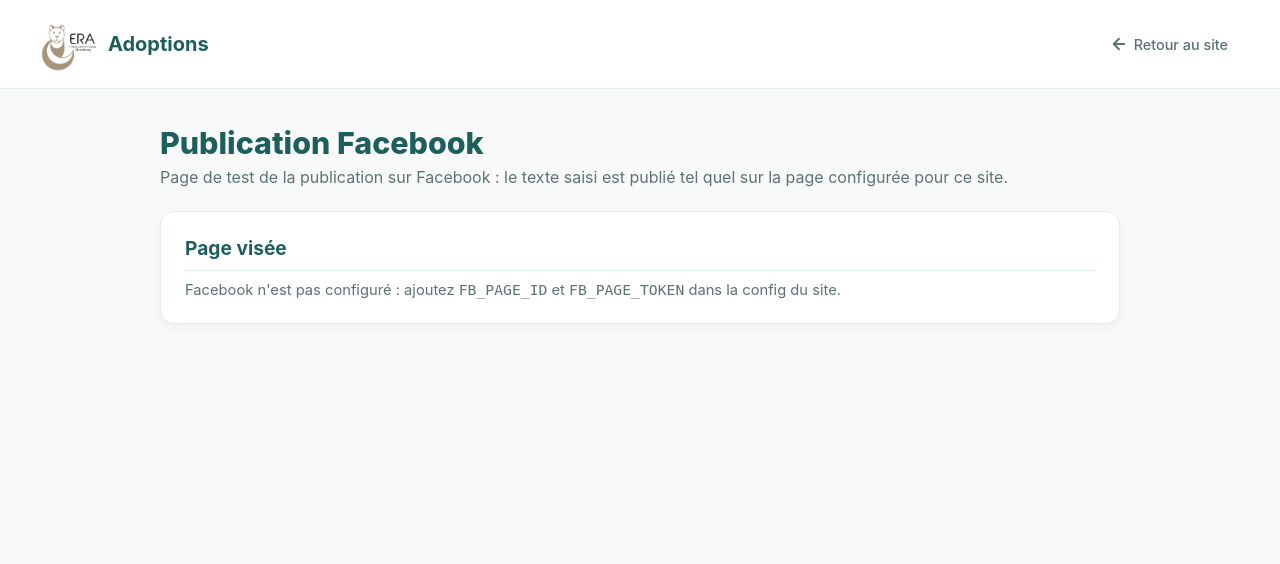
After one commit to Ayliena/eraAdopt, a Flask app: template app/templates/admin_facebook.html in a window 1280 px wide. The commit adds this page. Shown: the top 564 px of the page. Run offline with Flask 3, Linux system fonts and the light colour scheme; the template is opened without the code that fills it, so the values that code supplies are empty; parts of the project's set-up code (start-up, migrations or seed data) failed here and were passed over.

Commit message:
add a facebook test page to publish a text post on the configured facebook page

```diff
--- /dev/null
+++ b/app/facebook.py
@@ -0,0 +1,81 @@
+"""
+Publication sur la page Facebook de l'association, via l'API Graph de Meta.
+
+La page visée est choisie par la configuration : page de test sur le site de développement, page officielle
+d'ERA en production (FB_PAGE_ID, FB_PAGE_TOKEN). Le jeton de page reste côté serveur et n'est jamais
+envoyé au navigateur.
+"""
+import json
+from urllib.error import HTTPError, URLError
+from urllib.parse import urlencode
+from urllib.request import Request, urlopen
+from flask import current_app
+
+DEFAULT_GRAPH_VERSION = 'v26.0'
+TIMEOUT = 15  # secondes : une panne de Facebook ne doit pas bloquer le site
+
+
+class FacebookError(Exception):
+    pass
+
+
+def is_configured():
+    return bool(current_app.config.get('FB_PAGE_ID') and current_app.config.get('FB_PAGE_TOKEN'))
+
+
+def _call(method, path, params=None):
+    """Appel de l'API Graph avec le jeton de page ; retourne la réponse JSON ou lève FacebookError."""
+    if not is_configured():
+        raise FacebookError("Facebook n'est pas configuré (FB_PAGE_ID et FB_PAGE_TOKEN dans la config).")
+    version = current_app.config.get('FB_GRAPH_VERSION', DEFAULT_GRAPH_VERSION)
+    params = dict(params or {}, access_token=current_app.config['FB_PAGE_TOKEN'])
+    url = f"https://graph.facebook.com/{version}/{path}"
+    data = None
+    if method in ('GET', 'DELETE'):
+        url += '?' + urlencode(params)
+    else:
+        data = urlencode(params).encode()
+    try:
+        with urlopen(Request(url, data=data, method=method), timeout=TIMEOUT) as response:
+            return json.loads(response.read().decode() or '{}')
+    except HTTPError as e:
+        try:
+            error = json.loads(e.read().decode()).get('error', {})
+            message = error.get('message') or str(e)
+        except ValueError:
+            message = str(e)
+        # le message de Meta ne contient pas le jeton : il peut être affiché et journalisé
+        current_app.logger.warning("Erreur de l'API Facebook (%s %s) : %s", method, path, message)
+        raise FacebookError(message) from e
+    except (URLError, TimeoutError, ValueError) as e:
+        current_app.logger.warning("Facebook injoignable (%s %s) : %s", method, path, e)
+        raise FacebookError(f"Facebook injoignable : {e}") from e
+
+
+def page_info():
+    """Nom et lien de la page visée (vérifie aussi que le jeton fonctionne)."""
+    return _call('GET', current_app.config['FB_PAGE_ID'], {'fields': 'name,link'})
+
+
+def token_info():
+    """
+    Informations sur le jeton (un jeton peut s'inspecter lui-même) : validité, expiration, droits.
+    expires_at = 0 : le jeton n'expire jamais. data_access_expires_at : fin de l'accès aux données accordé par
+    l'utilisateur qui a généré le jeton (90 jours, renouvelés quand il utilise l'app).
+    """
+    token = current_app.config['FB_PAGE_TOKEN']
+    return _call('GET', 'debug_token', {'input_token': token}).get('data', {})
+
+
+def publish_text(message):
+    """Publie un texte sur la page ; retourne l'identifiant du post ('<page>_<post>')."""
+    return _call('POST', f"{current_app.config['FB_PAGE_ID']}/feed", {'message': message})['id']
+
+
+def post_link(post_id):
+    """Lien public du post."""
+    return _call('GET', post_id, {'fields': 'permalink_url'}).get('permalink_url')
+
+
+def delete_post(post_id):
+    _call('DELETE', post_id)
--- a/app/routes.py
+++ b/app/routes.py
@@ -1,5 +1,7 @@
 import os
+import re
 import shutil
+from datetime import datetime
 from functools import wraps
 from urllib.parse import quote
 from flask import render_template, jsonify, request, abort, redirect, url_for
@@ -9,7 +11,7 @@ from sqlalchemy.orm import aliased
 from app import app, db, login_manager
 from app.photos import PhotoError, remove_files
 from app.models import AdoptionCat, User, build_groups, build_review_groups, photo_public_url, join_names_fr
-from app import review_form
+from app import review_form, facebook
 from app.seed_data import SEED_CATS, COLOR_PHOTOS
 from app.helpers import slugify_name, build_contact_mailto, fold_text, MAIL_BODY_LINES
 
@@ -436,6 +438,70 @@ def admin_delete_listing(uuid):
         extra['statut'] = 'archivees'
     return redirect(url_for('admin_listings', supprimee=names, **extra))
 
+def valid_post_id(post_id):
+    """Identifiant d'un post de la page configurée ('<page>_<post>') : jamais un autre objet Facebook."""
+    page_id = app.config.get('FB_PAGE_ID') or ''
+    return bool(page_id) and re.fullmatch(rf"{re.escape(page_id)}_\d+", post_id or '') is not None
+
+@app.route('/admin/facebook', methods=['GET', 'POST'])
+@admin_required
+def admin_facebook():
+    """
+    Test de la publication Facebook : état du jeton, publication d'un texte libre, suppression du post publié.
+    La page visée dépend de la configuration (page de test en développement).
+    """
+    error, message = None, ''
+    if request.method == 'POST':
+        try:
+            if request.form.get('action') == 'delete':
+                post_id = request.form.get('post_id', '')
+                if not valid_post_id(post_id):
+                    abort(400)
+                facebook.delete_post(post_id)
+                return redirect(url_for('admin_facebook', supprime=1))
+            message = request.form.get('message', '').strip()
+            if not message:
+                error = "Le texte est vide."
+            else:
+                post_id = facebook.publish_text(message)
+                return redirect(url_for('admin_facebook', post=post_id))
+        except facebook.FacebookError as e:
+            error = str(e)
+
+    page, token, status_error = None, None, None
+    if facebook.is_configured():
+        try:
+            page = facebook.page_info()
+            token = facebook.token_info()
+        except facebook.FacebookError as e:
+            status_error = str(e)
+
+    # Post qui vient d'être publié (identifiant passé dans l'URL, sans écrire dans la session partagée avec eraFA)
+    post_id = request.args.get('post', '')
+    post, post_error = None, None
+    if valid_post_id(post_id):
+        try:
+            post = {'id': post_id, 'link': facebook.post_link(post_id)}
+        except facebook.FacebookError as e:
+            post, post_error = {'id': post_id, 'link': None}, str(e)
+
+    return render_template(
+        'admin_facebook.html',
+        configured=facebook.is_configured(),
+        page=page,
+        token=token,
+        token_expires=(datetime.fromtimestamp(token['expires_at']).strftime('%d/%m/%Y')
+                       if token and token.get('expires_at') else None),
+        data_access_expires=(datetime.fromtimestamp(token['data_access_expires_at']).strftime('%d/%m/%Y')
+                             if token and token.get('data_access_expires_at') else None),
+        status_error=status_error,
+        post=post,
+        post_error=post_error,
+        deleted=request.args.get('supprime') == '1',
+        error=error,
+        message=message,
+    )
+
 @app.route('/test-db')
 @dev_only
 def test_db():
--- /dev/null
+++ b/app/templates/admin_facebook.html
@@ -0,0 +1,84 @@
+{% extends 'admin_base.html' %}
+
+{% block title %}Publication Facebook{% endblock %}
+
+{% block content %}
+<div class="admin-title-row">
+  <h1>Publication Facebook</h1>
+</div>
+<p class="admin-subtitle">
+  Page de test de la publication sur Facebook : le texte saisi est publié tel quel sur la page configurée
+  pour ce site{% if config.DEVEL_SITE %} (site de développement : page Facebook de test){% endif %}.
+</p>
+
+{% if deleted %}
+<div class="admin-notice success">✓ Publication supprimée de Facebook.</div>
+{% endif %}
+{% if post %}
+<div class="admin-notice success">
+  ✓ Publié sur Facebook.
+  {% if post.link %}<a href="{{ post.link }}" target="_blank" rel="noopener">Voir la publication</a>{% endif %}
+  {% if post_error %}(lien indisponible : {{ post_error }}){% endif %}
+  <form method="POST" class="fb-inline-form"
+        data-confirm-icon="🗑" data-confirm-title="Supprimer la publication ?" data-confirm-ok="Supprimer"
+        data-confirm-danger="1" data-confirm-message="La publication sera définitivement supprimée de la page Facebook.">
+    <input type="hidden" name="csrf_token" value="{{ csrf_token() }}">
+    <input type="hidden" name="action" value="delete">
+    <input type="hidden" name="post_id" value="{{ post.id }}">
+    <button type="submit" class="btn-dialog-secondary">Supprimer cette publication</button>
+  </form>
+</div>
+{% endif %}
+{% if error %}
+<div class="admin-notice error">⚠ {{ error }}</div>
+{% endif %}
+
+<!-- État de la configuration et du jeton -->
+<section class="info-card form-card">
+  <h2>Page visée</h2>
+  {% if not configured %}
+  <p class="form-hint">Facebook n'est pas configuré : ajoutez <code>FB_PAGE_ID</code> et <code>FB_PAGE_TOKEN</code> dans la config du site.</p>
+  {% elif status_error %}
+  <div class="admin-notice error">⚠ Impossible de vérifier la page ou le jeton : {{ status_error }}</div>
+  {% else %}
+  <dl class="fb-status">
+    <div><dt>Page</dt><dd>{% if page.link %}<a href="{{ page.link }}" target="_blank" rel="noopener">{{ page.name }}</a>{% else %}{{ page.name }}{% endif %} <span class="fb-muted">(ID {{ page.id }})</span></dd></div>
+    <div><dt>Jeton</dt><dd>
+      {% if token.is_valid %}<span class="status-tag tag-yes">Valide</span>{% else %}<span class="status-tag tag-warning">Non valide</span>{% endif %}
+      {% if token.type %}<span class="fb-muted">jeton {{ 'de page' if token.type == 'PAGE' else token.type }}</span>{% endif %}
+    </dd></div>
+    <div><dt>Expiration</dt><dd>
+      {% if token_expires %}<span class="status-tag tag-warning">le {{ token_expires }}</span>
+      {% else %}<span class="status-tag tag-yes">Jamais</span>{% endif %}
+    </dd></div>
+    {% if data_access_expires %}
+    <div><dt>Accès aux données</dt><dd>
+      jusqu'au {{ data_access_expires }}
+      <span class="fb-muted">(prolongé automatiquement par Meta tant que le compte qui a généré le jeton utilise l'app ; sinon, regénérer le jeton)</span>
+    </dd></div>
+    {% endif %}
+    {% if token.scopes %}
+    <div><dt>Droits</dt><dd class="fb-muted">{{ token.scopes|join(', ') }}</dd></div>
+    {% endif %}
+  </dl>
+  {% endif %}
+</section>
+
+<!-- Publication d'un texte libre -->
+{% if configured and not status_error %}
+<form method="POST" class="info-card form-card"
+      data-confirm-icon="📣" data-confirm-title="Publier sur Facebook ?" data-confirm-ok="Publier"
+      data-confirm-message="Le texte sera publié publiquement sur la page {{ page.name }}.">
+  <input type="hidden" name="csrf_token" value="{{ csrf_token() }}">
+  <input type="hidden" name="action" value="publish">
+  <h2>Publier un texte</h2>
+  <div class="form-field">
+    <label class="form-label" for="message">Texte de la publication</label>
+    <textarea id="message" name="message" rows="6" class="form-input" required>{{ message }}</textarea>
+  </div>
+  <div class="form-actions-inline">
+    <button type="submit" class="btn-dialog-primary">Publier sur Facebook</button>
+  </div>
+</form>
+{% endif %}
+{% endblock %}
```
Also changed, not shown: app/static/css/style.css (+40 -0 lines), 1 other file.
